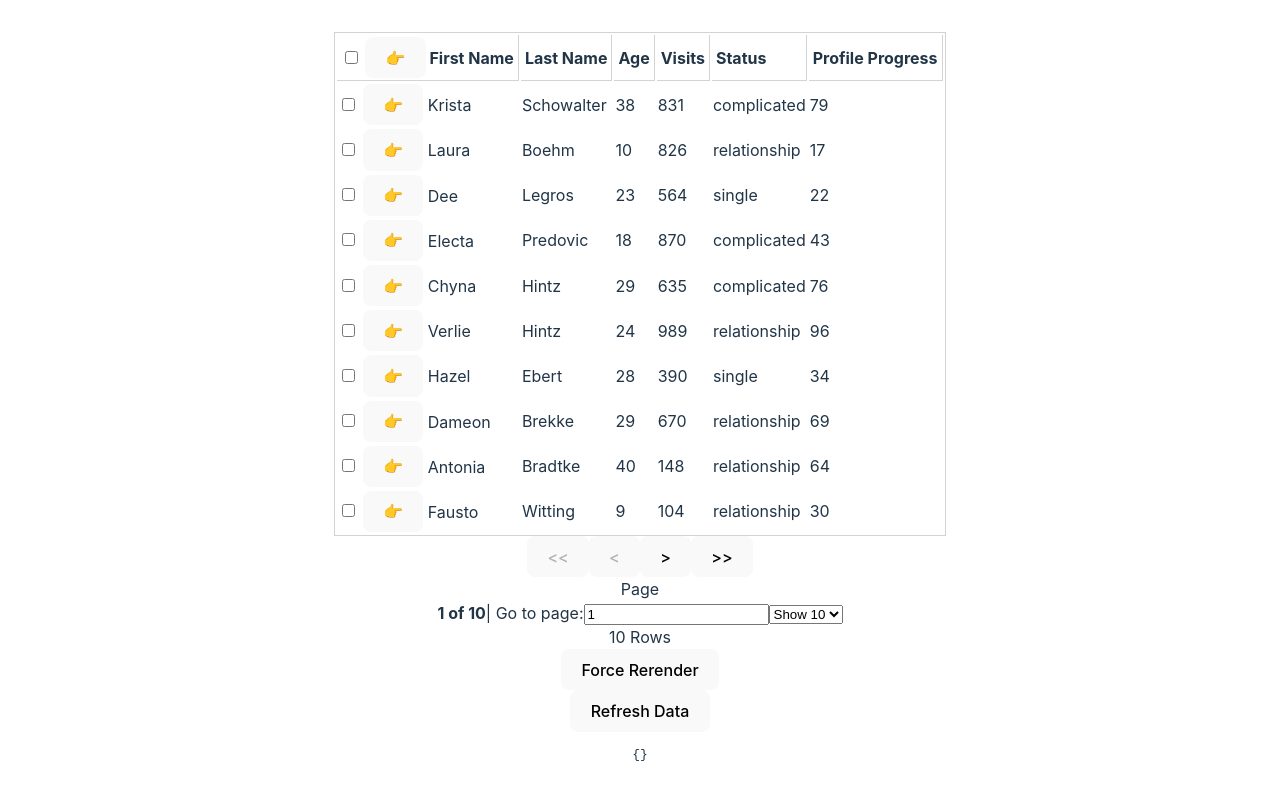
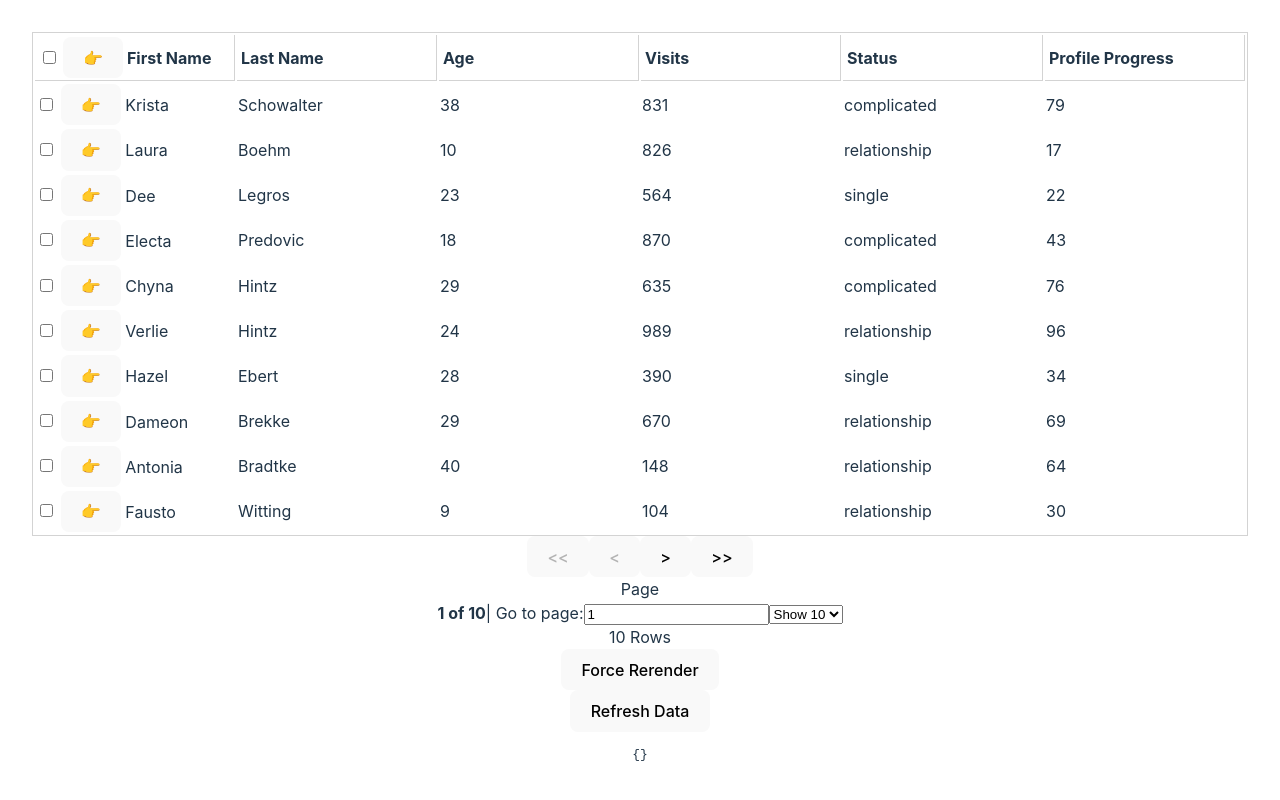
Before and after one commit to isqua/tree-table, a React (Vite) app: page / in a window 1280 px wide. Shown: the top 800 px of the page. Built offline with nearby package versions, Linux system fonts and the light colour scheme.

Commit message:
fix: stretch the table to the whole width

```diff
--- a/src/components/Table/Table.css
+++ b/src/components/Table/Table.css
@@ -1,4 +1,6 @@
 table {
+  table-layout: fixed;
+  width: 100%;
   border: 1px solid lightgray;
   text-align: left;
 }
```
